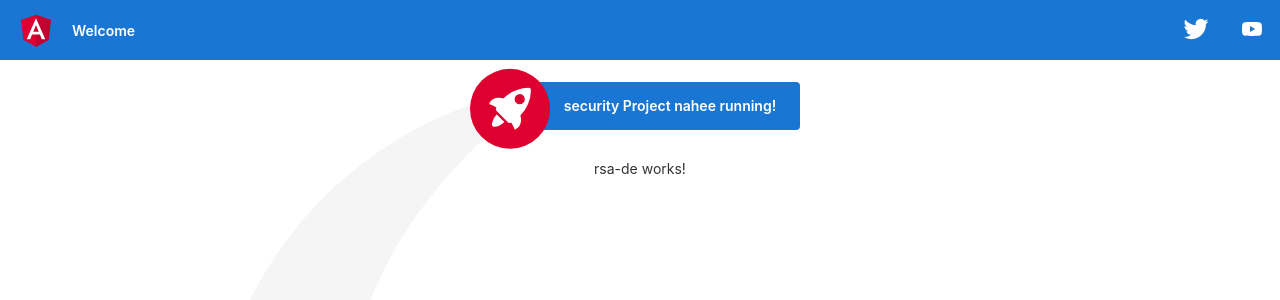
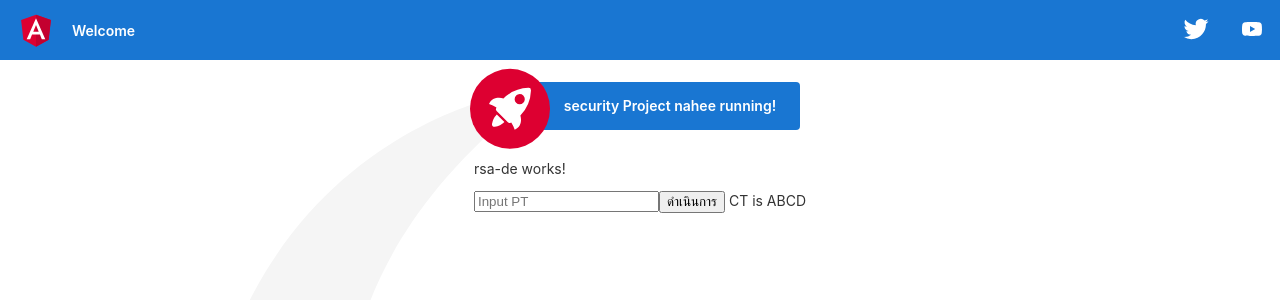
Before and after one commit to padonlabhat/Project_Security_3.2, an Angular app: page /rsade in a window 1280 px wide. Shown: the top 300 px of the page. Built offline with nearby package versions, Linux system fonts and the light colour scheme.

Commit message:
add html and type script

```diff
--- a/src/app/rsa-de/rsa-de.component.html
+++ b/src/app/rsa-de/rsa-de.component.html
@@ -1 +1,7 @@
 <p>rsa-de works!</p>
+<input #PT type = "text" value="" placeholder="Input PT">
+<button type = "button" (click)="test1(PT.value)">ดำเนินการ</button>
+<span>
+    CT is {{CT}}
+    <!-- Pnumber is {{}} -->
+</span>
--- a/src/app/rsa-de/rsa-de.component.ts
+++ b/src/app/rsa-de/rsa-de.component.ts
@@ -11,5 +11,56 @@ export class RSADEComponent implements OnInit {
 
   ngOnInit(): void {
   }
+  CT='ABCD'
 
+
+  test1(CT :string){
+    this.CT = CT.toUpperCase();
+    console.log('Hello World!');
+    var str = this.CT
+    var arr = str.split("");
+    var Ptext = [];
+    var Pnumber = [];
+    console.log("arr :"+arr);
+    var key = 4
+    var i;
+    var Ctext;
+    for (i = 0; i < arr.length; i++) {
+
+        console.log(arr[i]);
+        Ptext[i] = arr[i]
+        console.log("arr : "+arr);
+        console.log(arr);
+        if (Ptext[i]=="A"){Pnumber[i]=0+key}
+        else if (Ptext[i]=="B"){Pnumber[i]=1+key}
+        else if (Ptext[i]=="C"){Pnumber[i]=2+key}
+        else if (Ptext[i]=="D"){Pnumber[i]=3+key}
+        else if (Ptext[i]=="E"){Pnumber[i]=4+key}
+        else if (Ptext[i]=="F"){Pnumber[i]=5+key}
+        else if (Ptext[i]=="G"){Pnumber[i]=6+key}
+        else if (Ptext[i]=="H"){Pnumber[i]=7+key}
+        else if (Ptext[i]=="I"){Pnumber[i]=8+key}
+        else if (Ptext[i]=="J"){Pnumber[i]=9+key}
+        else if (Ptext[i]=="K"){Pnumber[i]=10+key}
+        else if (Ptext[i]=="L"){Pnumber[i]=11+key}
+        else if (Ptext[i]=="M"){Pnumber[i]=12+key}
+        else if (Ptext[i]=="N"){Pnumber[i]=13+key}
+        else if (Ptext[i]=="O"){Pnumber[i]=14+key}
+        else if (Ptext[i]=="P"){Pnumber[i]=15+key}
+        else if (Ptext[i]=="Q"){Pnumber[i]=16+key}
+        else if (Ptext[i]=="R"){Pnumber[i]=17+key}
+        else if (Ptext[i]=="S"){Pnumber[i]=18+key}
+        else if (Ptext[i]=="T"){Pnumber[i]=19+key}
+        else if (Ptext[i]=="U"){Pnumber[i]=20+key}
+        else if (Ptext[i]=="V"){Pnumber[i]=21+key}
+        else if (Ptext[i]=="W"){Pnumber[i]=22+key}
+        else if (Ptext[i]=="X"){Pnumber[i]=23+key}
+        else if (Ptext[i]=="Y"){Pnumber[i]=24+key}
+        else if (Ptext[i]=="Z"){Pnumber[i]=25+key}
+        else Ptext[i]="ERROR";
+        Pnumber[i]=Pnumber[i]%26
+    }
+    console.log(Ptext);
+    console.log(Pnumber);
+  }
 }
```
